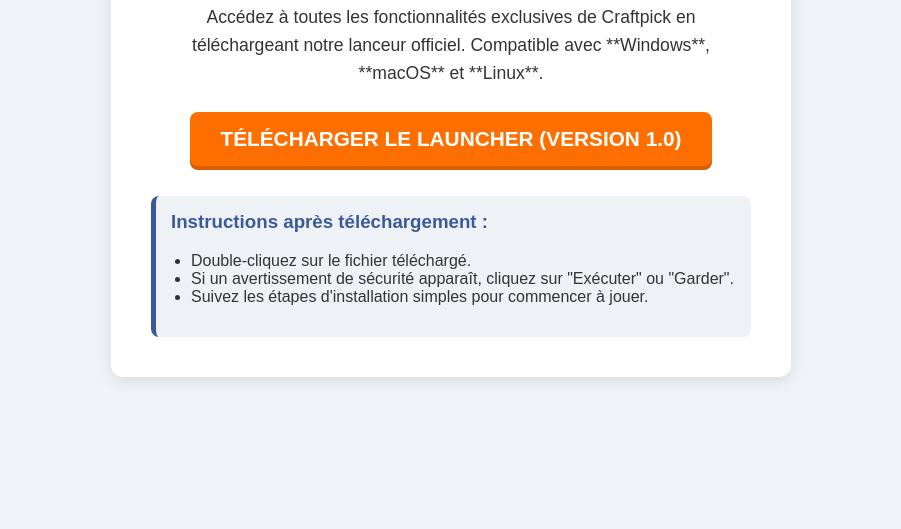
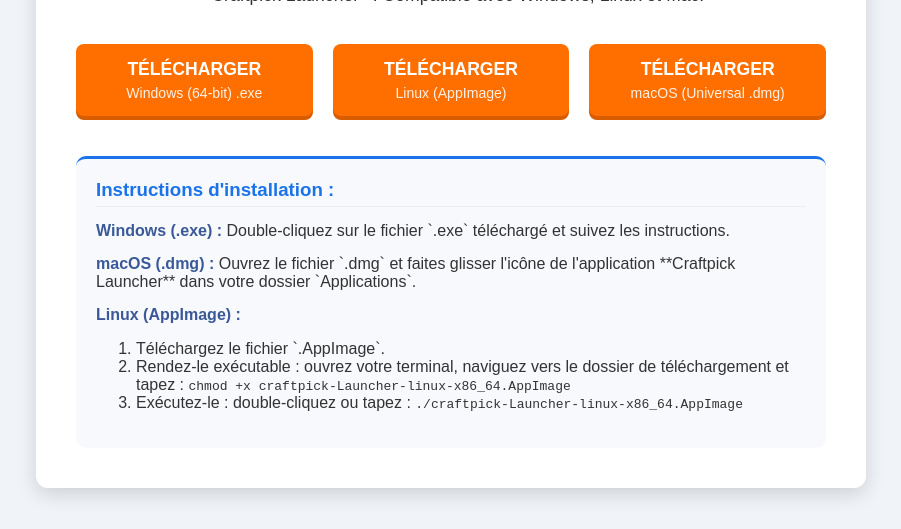
Before and after one commit to louisoff84/DownloadcraftpickLauncher, a plain HTML site: page index.html in a window 1280 px wide. Shown: the part 271-800 px from the top of the page, without its empty margins (189-1090 px from the left). Drawn offline with Linux system fonts and the light colour scheme.

Commit message:
Update index.html

```diff
--- a/index.html
+++ b/index.html
@@ -5,7 +5,7 @@
     <meta name="viewport" content="width=device-width, initial-scale=1.0">
     <title>Télécharger Craftpick Launcher</title>
     <style>
-        /* Styles de base pour rendre la page jolie */
+        /* Styles de base */
         body {
             font-family: 'Arial', sans-serif;
             background-color: #f0f4f8;
@@ -21,79 +21,130 @@
             background-color: #ffffff;
             padding: 40px;
             border-radius: 12px;
-            box-shadow: 0 4px 15px rgba(0, 0, 0, 0.1);
-            max-width: 600px;
+            box-shadow: 0 6px 20px rgba(0, 0, 0, 0.15);
+            max-width: 750px;
             text-align: center;
         }
         h1 {
-            color: #3b5998; /* Un bleu "cool" */
-            margin-bottom: 10px;
-            font-size: 2.2em;
+            color: #1a73e8; /* Un bleu plus dynamique pour le titre */
+            margin-bottom: 5px;
+            font-size: 2.5em;
+        }
+        .version {
+            color: #666;
+            margin-bottom: 25px;
         }
         p {
             font-size: 1.1em;
-            margin-bottom: 25px;
+            margin-bottom: 35px;
             line-height: 1.6;
         }
-        .download-btn {
-            display: inline-block;
-            background-color: #ff6f00; /* Orange/Ambre Minecraft-like */
+        /* Style des boutons de téléchargement */
+        .download-options {
+            display: flex;
+            justify-content: space-around;
+            gap: 20px;
+            flex-wrap: wrap; /* Pour la réactivité */
+            margin-bottom: 40px;
+        }
+        .dl-btn {
+            flex: 1 1 200px; /* Flexibilité pour les petites tailles d'écran */
+            display: block;
+            background-color: #ff6f00; /* Orange/Ambre */
             color: white;
-            padding: 15px 30px;
+            padding: 15px 10px;
             text-decoration: none;
             border-radius: 8px;
             font-weight: bold;
-            font-size: 1.3em;
-            transition: background-color 0.3s ease;
-            box-shadow: 0 4px #d85c00; /* Ombre pour l'effet 3D */
+            font-size: 1.1em;
+            transition: background-color 0.3s ease, transform 0.1s ease;
+            box-shadow: 0 4px #d85c00;
             border: none;
-            cursor: pointer;
         }
-        .download-btn:hover {
+        .dl-btn:hover {
             background-color: #e06000;
         }
-        .download-btn:active {
+        .dl-btn:active {
             box-shadow: 0 2px #d85c00;
             transform: translateY(2px);
         }
-        .instructions {
-            margin-top: 30px;
-            padding: 15px;
-            background-color: #eef2f6;
-            border-radius: 8px;
+        .platform {
+            display: block;
+            font-size: 0.8em;
+            font-weight: normal;
+            margin-top: 5px;
+            opacity: 0.9;
+        }
+
+        /* Style des instructions */
+        .instructions-section {
             text-align: left;
-            border-left: 5px solid #3b5998;
+            margin-top: 20px;
+            padding: 20px;
+            background-color: #f7f9fc;
+            border-radius: 10px;
+            border-top: 3px solid #1a73e8;
         }
-        .instructions h3 {
+        .instructions-section h3 {
+            color: #1a73e8;
             margin-top: 0;
+            border-bottom: 1px solid #eee;
+            padding-bottom: 5px;
+            margin-bottom: 15px;
+        }
+        .instruction-item {
+            margin-bottom: 15px;
+        }
+        .instruction-item strong {
             color: #3b5998;
         }
-        .instructions ul {
-            padding-left: 20px;
-        }
+
     </style>
 </head>
 <body>
 
     <div class="container">
         <h1>Téléchargez le Craftpick Launcher</h1>
+        <p class="version">Version : 1.0.5</p>
 
         <p>
-            Accédez à toutes les fonctionnalités exclusives de Craftpick en téléchargeant notre lanceur officiel.
-            Compatible avec **Windows**, **macOS** et **Linux**.
+            Sélectionnez votre système d'exploitation ci-dessous pour télécharger la version optimisée du **Craftpick Launcher**.
+            Compatible avec Windows, Linux et Mac.
         </p>
 
-        <a href="#" class="download-btn">
-            TÉLÉCHARGER LE LAUNCHER (VERSION 1.0)
-        </a>
+        <div class="download-options">
+            <a href="https://github.com/louisoff84/craftpick-Launcher/releases/download/1.0.5/craftpick-Launcher-win-x64.exe" class="dl-btn">
+                TÉLÉCHARGER
+                <span class="platform">Windows (64-bit) .exe</span>
+            </a>
 
-        <div class="instructions">
-            <h3>Instructions après téléchargement :</h3>
-            <ul>
-                <li>Double-cliquez sur le fichier téléchargé.</li>
-                <li>Si un avertissement de sécurité apparaît, cliquez sur "Exécuter" ou "Garder".</li>
-                <li>Suivez les étapes d'installation simples pour commencer à jouer.</li>
-            </ul>
+            <a href="https://github.com/louisoff84/craftpick-Launcher/releases/download/1.0.5/craftpick-Launcher-linux-x86_64.AppImage" class="dl-btn">
+                TÉLÉCHARGER
+                <span class="platform">Linux (AppImage)</span>
+            </a>
+
+            <a href="https://github.com/louisoff84/craftpick-Launcher/releases/download/1.0.5/craftpick-Launcher-mac-universal.dmg" class="dl-btn">
+                TÉLÉCHARGER
+                <span class="platform">macOS (Universal .dmg)</span>
+            </a>
+        </div>
+
+        <div class="instructions-section">
+            <h3>Instructions d'installation :</h3>
+            <div class="instruction-item">
+                <strong>Windows (.exe) :</strong> Double-cliquez sur le fichier `.exe` téléchargé et suivez les instructions.
+            </div>
+            <div class="instruction-item">
+                <strong>macOS (.dmg) :</strong> Ouvrez le fichier `.dmg` et faites glisser l'icône de l'application **Craftpick Launcher** dans votre dossier `Applications`.
+            </div>
+            <div class="instruction-item">
+                <strong>Linux (AppImage) :</strong>
+                <ol>
+                    <li>Téléchargez le fichier `.AppImage`.</li>
+                    <li>Rendez-le exécutable : ouvrez votre terminal, naviguez vers le dossier de téléchargement et tapez : <code>chmod +x craftpick-Launcher-linux-x86_64.AppImage</code></li>
+                    <li>Exécutez-le : double-cliquez ou tapez : <code>./craftpick-Launcher-linux-x86_64.AppImage</code></li>
+                </ol>
+            </div>
         </div>
     </div>
 
```
